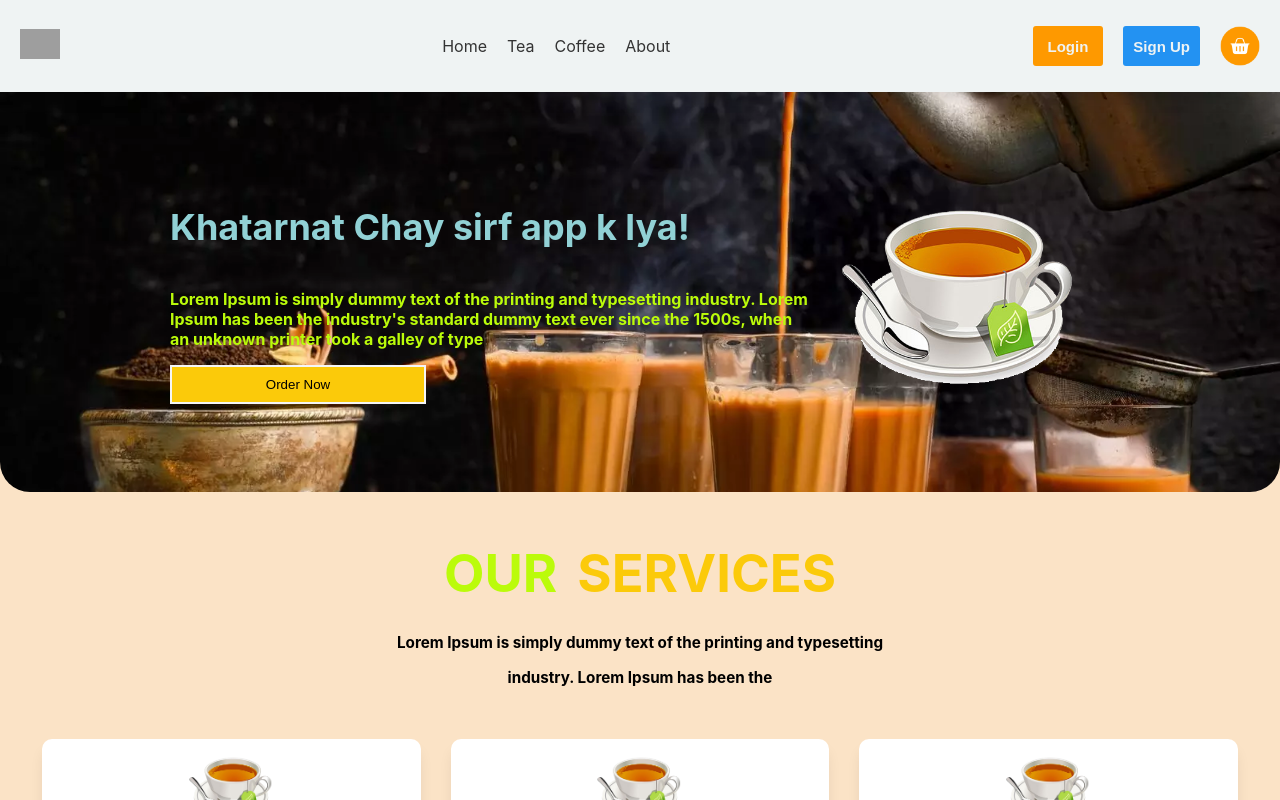
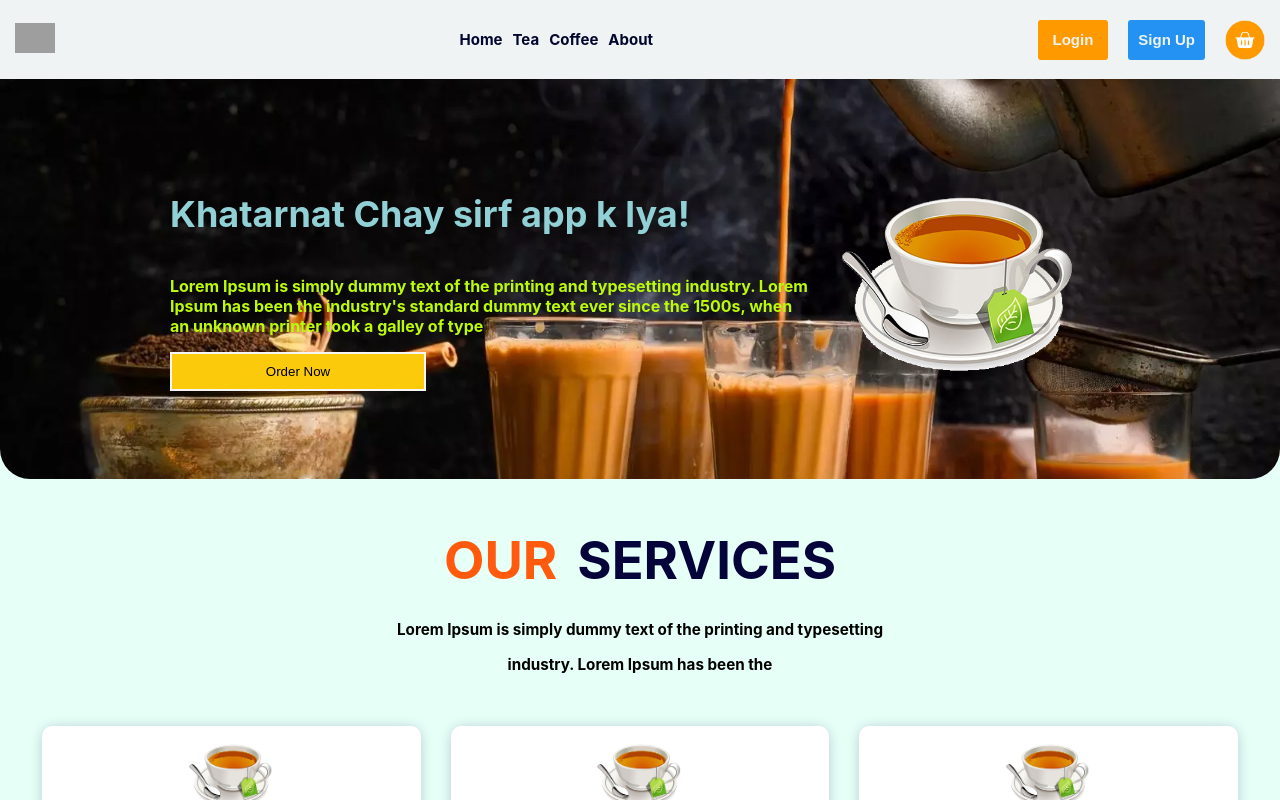
Before and after one commit to masadnazir1/Chay_website, a React (Create React App) app: page / in a window 1280 px wide. Shown: the top 800 px of the page. Built offline with nearby package versions, Linux system fonts and the light colour scheme; grey boxes are pictures that could not be loaded.

Commit message:
header styled --asad

```diff
--- a/src/components/Header.css
+++ b/src/components/Header.css
@@ -2,7 +2,7 @@
     display: flex;
     justify-content: space-between;
     align-items: center;
-    padding: 20px;
+    padding: 15px;
     background-color: #eff3f3;
     position: sticky;
     top: 0;
@@ -52,12 +52,21 @@
 .nav-links {
     list-style: none;
     display: flex;
-    gap: 20px;
+    gap: 10px;
+    font-size: 15px;
+    font-weight: bolder;
 }
 
 .nav-links li a {
     text-decoration: none;
-    color: #333;
+    color: #02052e;
+}
+
+
+.nav-links li a:hover{
+    color: #ff9100;
+    border-bottom: 5px solid;
+    transition: 1ms ease-in-out;
 }
 
 .user-actions a {
--- a/src/components/HomePage.css
+++ b/src/components/HomePage.css
@@ -82,7 +82,7 @@
 
 
 .main{
-    background-color: #fbe3c6;
+    background-color: #e6fff7;
 }
 
 
@@ -107,12 +107,12 @@
 }
 
 .SERVICE{
-    color: #fbca0a;
+    color: #04043a;
 }
 
 .OUR{
 
-    color: #bbfb0a;
+    color: #ff5a0e;
 }
 
 .mainitems{
@@ -134,7 +134,7 @@
     background-color: rgb(255, 255, 255);
     margin: 15px;
     border-radius: 10px;
-    box-shadow: 0px 10px 15px -3px rgba(0,0,0,0.1);
+    box-shadow: 0px 1px 15px -3px rgba(4, 5, 70, 0.288);
 }
 
 .service-text{
@@ -153,7 +153,7 @@
         flex-direction: column;
     }
     .SERVICE{
-        color: #fbca0a;
+        color: #04043a;
         font-size: 25px;
     }
     .OUR{
```
